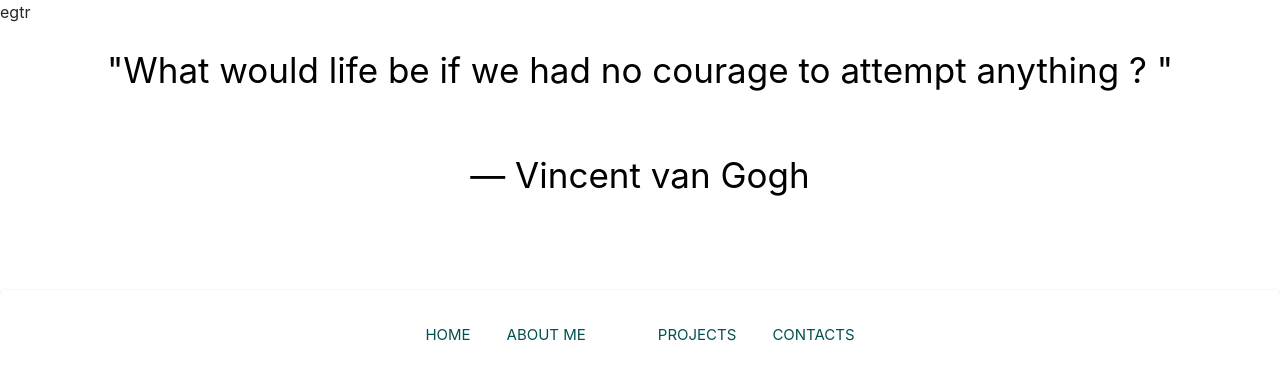
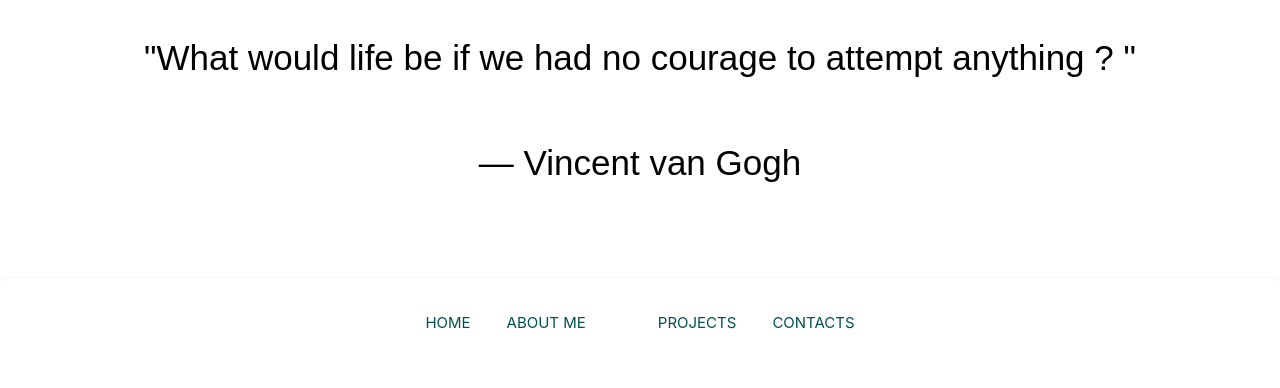
Before and after one commit to Omoyi/Rachel18, a plain HTML site: page index.html in a window 1280 px wide. Shown: the top 388 px of the page. Drawn offline with nearby package versions, Linux system fonts and the light colour scheme.

Commit message:
change font

```diff
--- a/index.html
+++ b/index.html
@@ -4,7 +4,7 @@
     <meta charset="UTF-8">
     <meta name="viewport" content="width=device-width, initial-scale=1.0">
     <meta http-equiv="X-UA-Compatible" content="ie=edge">
-    <title>Document</title>egtr
+    <title>Document</title>
     <link rel="stylesheet" type="text/css" href="css/styles.css">
     <link rel="stylesheet" href="https://stackpath.bootstrapcdn.com/bootstrap/4.3.1/css/bootstrap.min.css" integrity="sha384-ggOyR0iXCbMQv3Xipma34MD+dH/1fQ784/j6cY/iJTQUOhcWr7x9JvoRxT2MZw1T" crossorigin="anonymous">
     <link rel="stylesheet" href="https://fonts.googleapis.com/icon?family=Material+Icons">
@@ -13,7 +13,7 @@
   <body>
     <div style="color: black; background-color: white;">
 
-        <p style="font-size: 35px;">"What would life be if  we had no courage to attempt anything ? "<br><br>— Vincent van Gogh<br><br></p>
+        <p style="font-size: 35px; margin-top: 12px; font-family: Arial, Helvetica, sans-serif;">"What would life be if  we had no courage to attempt anything ? "<br><br>— Vincent van Gogh<br><br></p>
     </div>
     <div id="duo">
       <ul>
```
